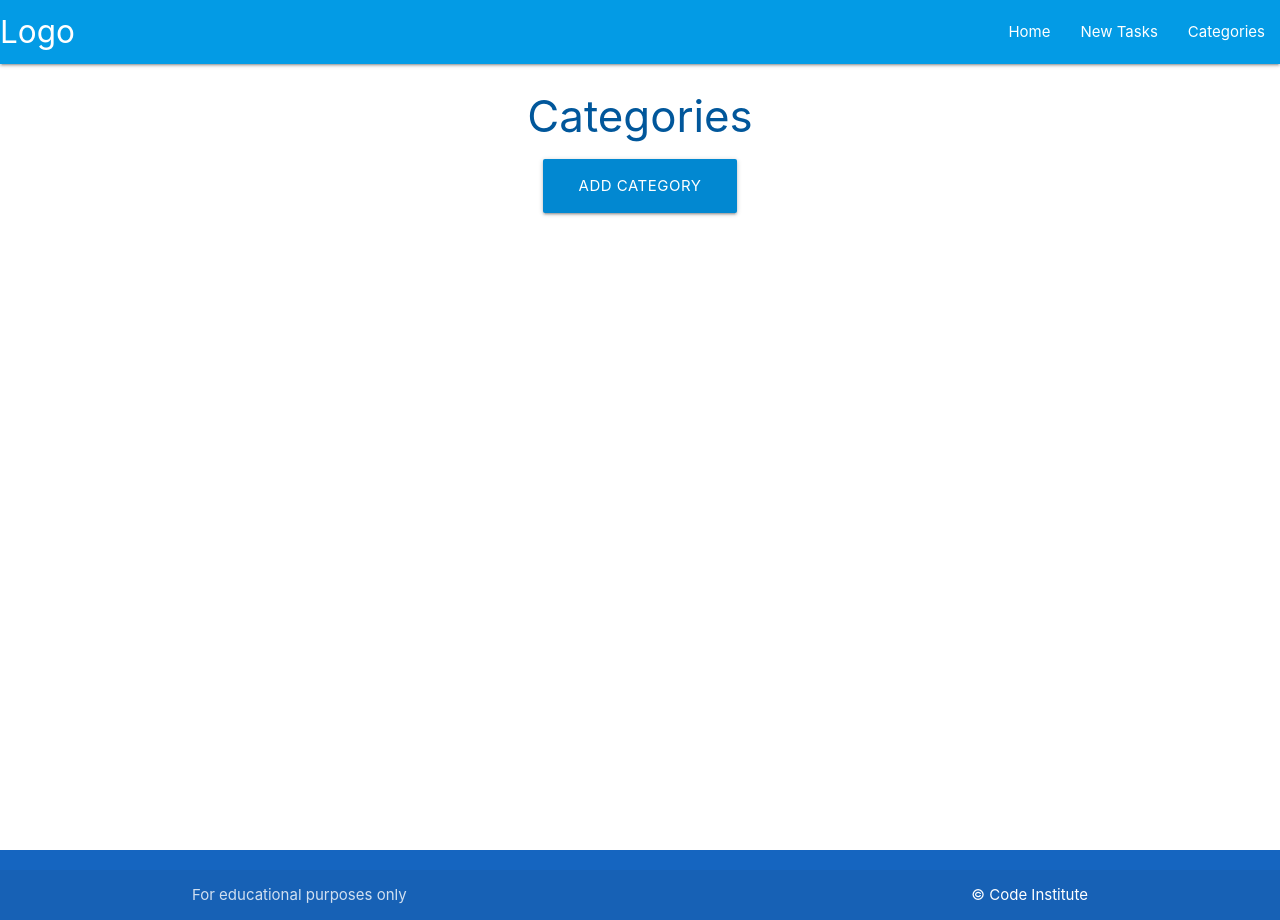
After one commit to useriasminna/database-walkthrough-code-institute, a Flask app: page /categories in a window 1280 px wide. The commit adds this page. Run offline with Flask 2, Linux system fonts and the light colour scheme; some libraries are stand-ins or nearby versions.

Commit message:
Add categories form

```diff
--- a/taskmanager/routes.py
+++ b/taskmanager/routes.py
@@ -1,4 +1,5 @@
-from flask import render_template
+# pylint: disable=no-member
+from flask import render_template, request, redirect, url_for
 from taskmanager import app, db
 from taskmanager.models import Category, Task
 
@@ -6,3 +7,18 @@ from taskmanager.models import Category, Task
 @app.route("/")
 def home():
     return render_template("tasks.html")
+
+
+@app.route("/categories")
+def categories():
+    return render_template("categories.html")
+
+
+@app.route("/add_category", methods=["GET", "POST"])
+def add_category():
+    if request.method == "POST":
+        category = Category(category_name=request.form.get('category_name'))
+        db.session.add(category)
+        db.session.commit()
+        return redirect(url_for("categories"))
+    return render_template("add_category.html")
--- a/taskmanager/templates/base.html
+++ b/taskmanager/templates/base.html
@@ -21,7 +21,7 @@
                 <ul class="right hide-on-med-and-down">
                     <li><a href="{{ url_for('home') }}">Home</a></li>
                     <li><a href="">New Tasks</a></li>
-                    <li><a href="">Categories</a></li>
+                    <li><a href="{{ url_for('categories') }}">Categories</a></li>
                 </ul>
             </div>
         </nav>
@@ -29,7 +29,7 @@
         <ul class="sidenav" id="mobile-demo">
             <li><a href="{{ url_for('home') }}">Home</a></li>
             <li><a href="">New Tasks</a></li>
-            <li><a href="">Categories</a></li>
+            <li><a href="{{ url_for('categories') }}">Categories</a></li>
         </ul>
 
     </header>
--- /dev/null
+++ b/taskmanager/templates/categories.html
@@ -0,0 +1,12 @@
+{% extends "base.html" %}
+{% block content %}
+
+<h3 class="light-blue-text text-darken-4 center-align">Categories</h3>
+<div class="row">
+    <div class="col s12 center-align">
+        <a href="{{ url_for('add_category') }}" class="btn-large light-blue darken-2">
+            Add category <i class="fas fa-plu-square right"></i>
+        </a>
+    </div>
+</div>
+{% endblock %}
```
Also changed, not shown: taskmanager/templates/add_category.html (added, +27 -0 lines).
